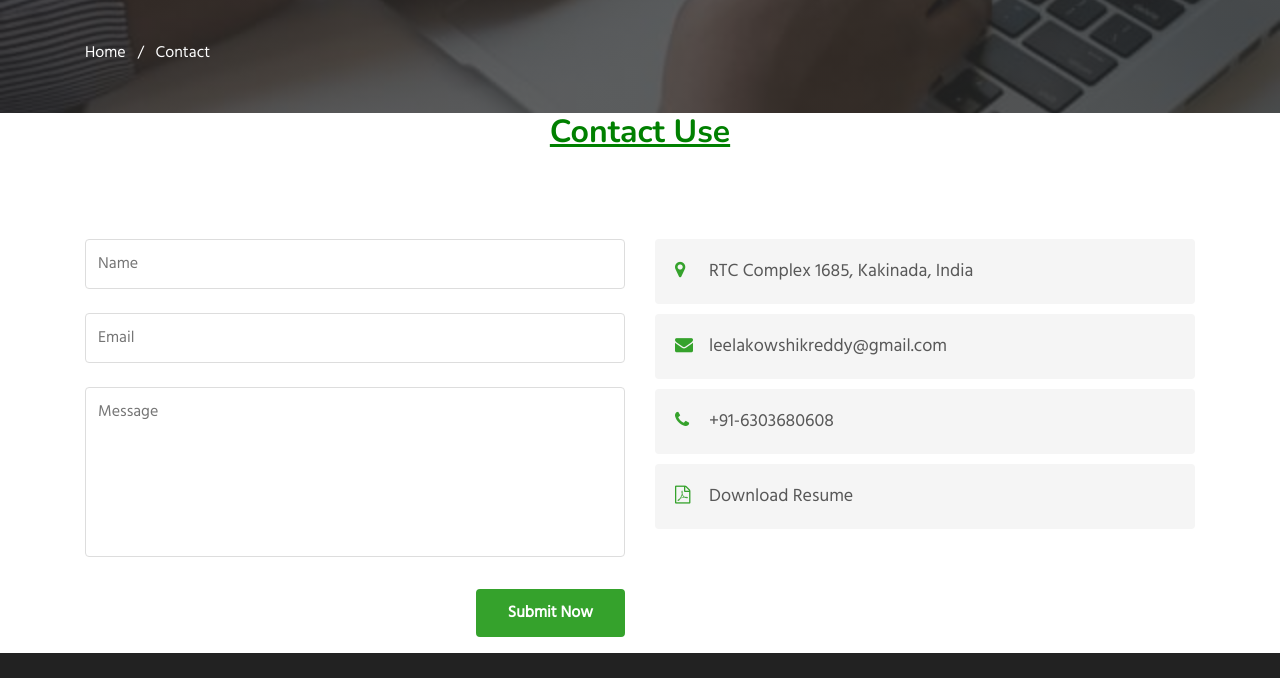
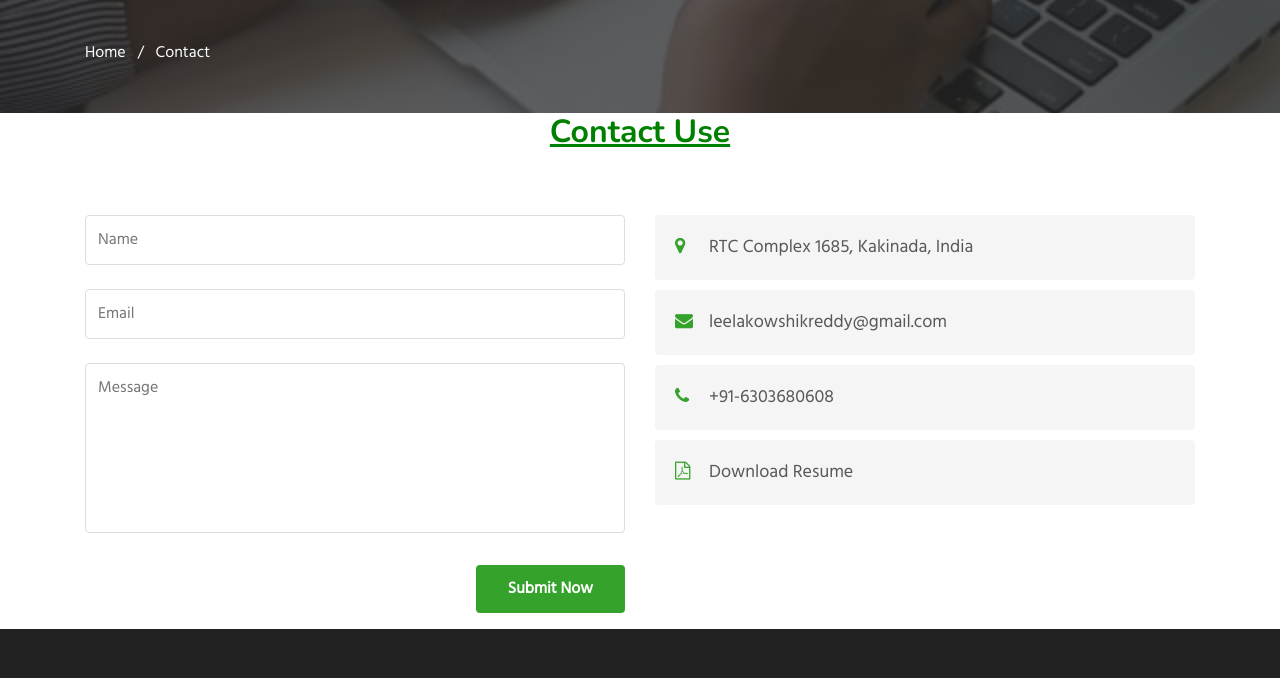
Before and after one commit to Kowshik001/Kowshiks-Portfolio, a plain HTML site: page contact.html in a window 1280 px wide. Shown: the part 93-771 px from the top of the page. Drawn offline with nearby package versions, Linux system fonts and the light colour scheme.

Commit message:
Update contact.html

```diff
--- a/contact.html
+++ b/contact.html
@@ -57,7 +57,7 @@
   </div>
 </section>
 <!-- contact -->
-<h2 align ="center"><FONT COLOR=green><b><u>Contact Use</u></b></FONT></h2><br>
+<h2 align ="center"><FONT COLOR=green><b><u>Contact Use</u></b></FONT></h2>
 <section class="w3l-contacts-12" id="contact">
     <div class="contact-top pt-5">
         <div class="container py-md-3">
```
